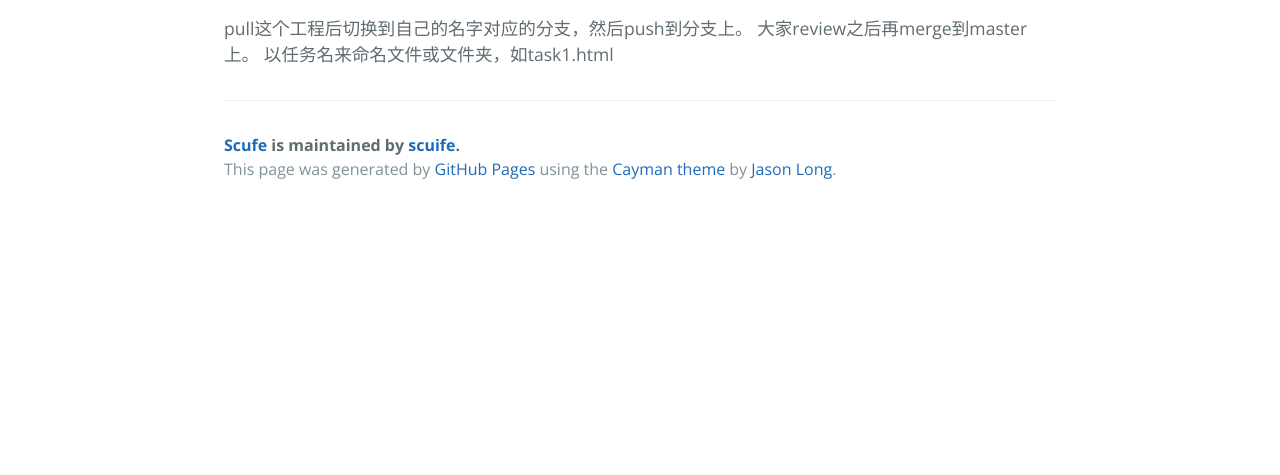
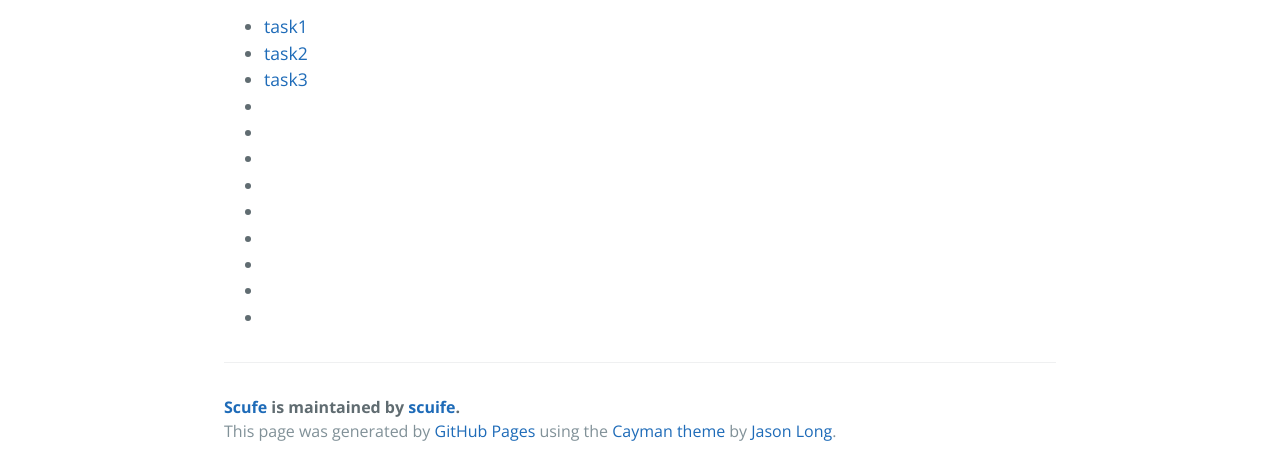
Before and after one commit to BigOrange1/scufe, a plain HTML site: page index.html in a window 1280 px wide. Shown: the part 470-945 px from the top of the page. Before the commit the page ends 800 px from the top, so only its background shows below. Drawn offline with nearby package versions, Linux system fonts and the light colour scheme.

Commit message:
测试添加链接是否可用

```diff
--- a/index.html
+++ b/index.html
@@ -22,10 +22,20 @@
       <h1>
 <a id="已建立分支可以开始做任务啦大家加油哦" class="anchor" href="#%E5%B7%B2%E5%BB%BA%E7%AB%8B%E5%88%86%E6%94%AF%E5%8F%AF%E4%BB%A5%E5%BC%80%E5%A7%8B%E5%81%9A%E4%BB%BB%E5%8A%A1%E5%95%A6%E5%A4%A7%E5%AE%B6%E5%8A%A0%E6%B2%B9%E5%93%A6" aria-hidden="true"><span aria-hidden="true" class="octicon octicon-link"></span></a>已建立分支，可以开始做任务啦。大家加油哦!</h1>
 
-<p>pull这个工程后切换到自己的名字对应的分支，然后push到分支上。
-大家review之后再merge到master上。
-以任务名来命名文件或文件夹，如task1.html</p>
-
+<ul>
+  <li><a href="task1.html">task1</a></li>
+  <li><a href="task2.html">task2</a></li>
+  <li><a href="task3.html">task3</a></li>
+  <li><a href=""></a></li>
+  <li><a href=""></a></li>
+  <li><a href=""></a></li>
+  <li><a href=""></a></li>
+  <li><a href=""></a></li>
+  <li><a href=""></a></li>
+  <li><a href=""></a></li>
+  <li><a href=""></a></li>
+  <li><a href=""></a></li>
+</ul>
       <footer class="site-footer">
         <span class="site-footer-owner"><a href="https://github.com/scuife/scufe">Scufe</a> is maintained by <a href="https://github.com/scuife">scuife</a>.</span>
 
```
